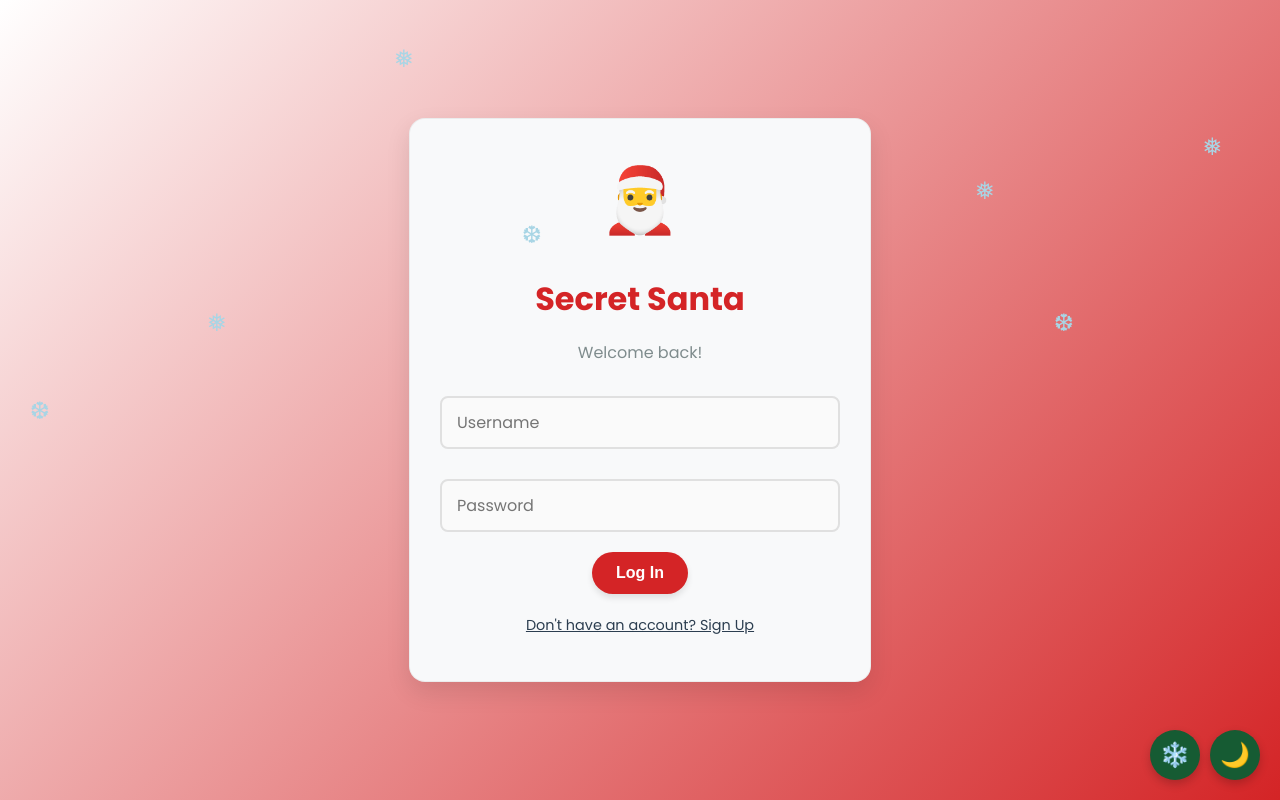
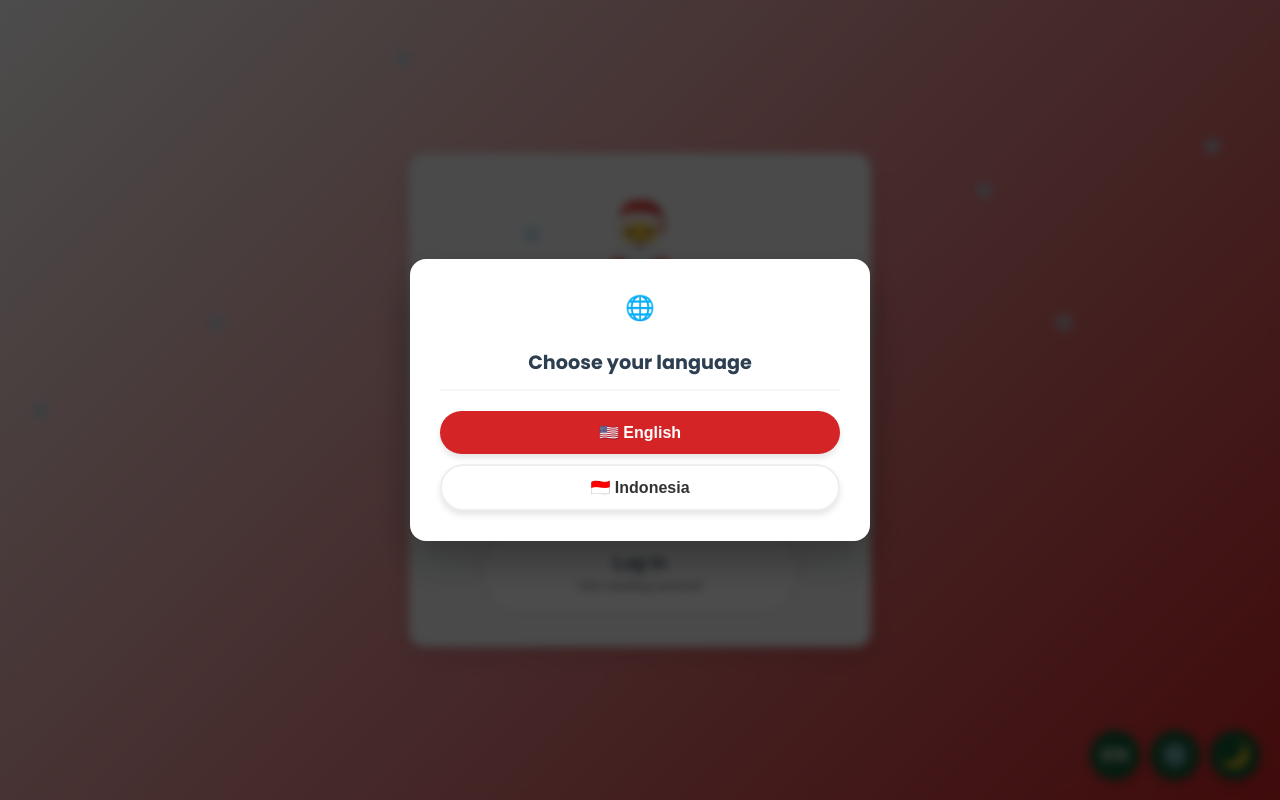
Before and after one commit to MoonSoon24/secret-santa, a React (Vite) app: page / in a window 1280 px wide. Built offline with nearby package versions, Linux system fonts and the light colour scheme.

Commit message:
update ui

```diff
--- a/src/App.jsx
+++ b/src/App.jsx
@@ -1,7 +1,8 @@
 import { useEffect, useState } from 'react';
 import { BrowserRouter, Routes, Route, Navigate } from 'react-router-dom';
 import { AuthProvider, useAuth } from './context/AuthContext';
-import { NotificationProvider } from './context/NotificationContext'; // Import this
+import { NotificationProvider } from './context/NotificationContext';
+import { LanguageProvider, useLanguage } from './context/LanguageContext'; // Import LanguageContext
 import Auth from './pages/Auth';
 import Dashboard from './pages/Dashboard';
 import Lobby from './pages/Lobby';
@@ -27,9 +28,11 @@ const Snowflakes = () => (
   </div>
 );
 
-export default function App() {
+// Inner App Component to consume LanguageContext for the toggle button
+const MainLayout = () => {
   const [darkMode, setDarkMode] = useState(false);
   const [showSnow, setShowSnow] = useState(true);
+  const { language, toggleLanguage } = useLanguage();
 
   // Apply dark mode class to body
   useEffect(() => {
@@ -41,11 +44,18 @@ export default function App() {
   }, [darkMode]);
 
   return (
-    <AuthProvider>
-      <NotificationProvider> {/* Wrap everything here */}
     <BrowserRouter>
       {/* Floating Controls */}
       <div className="floating-controls">
+        <button
+          className="float-btn"
+          onClick={toggleLanguage}
+          title="Switch Language"
+          style={{fontSize: '1.2rem', fontWeight: 'bold'}}
+        >
+          {language === 'en' ? 'EN' : 'ID'}
+        </button>
+
         <button
           className="float-btn"
           onClick={() => setShowSnow(!showSnow)}
@@ -73,6 +83,16 @@ export default function App() {
         <Route path="/reveal/:eventId" element={<ProtectedRoute><Reveal /></ProtectedRoute>} />
       </Routes>
     </BrowserRouter>
+  );
+};
+
+export default function App() {
+  return (
+    <AuthProvider>
+      <NotificationProvider>
+        <LanguageProvider>
+          <MainLayout />
+        </LanguageProvider>
       </NotificationProvider>
     </AuthProvider>
   );
--- /dev/null
+++ b/src/context/LanguageContext.jsx
@@ -0,0 +1,126 @@
+import { createContext, useContext, useState, useEffect } from 'react';
+
+const LanguageContext = createContext();
+
+export const translations = {
+  en: {
+    // Auth
+    welcome: "Welcome back!",
+    joinFun: "Join the holiday fun!",
+    createAccount: "Create Account",
+    loginButton: "Log In",
+    loginAction: "Log In",
+    signupAction: "Sign Up",
+    username: "Username",
+    password: "Password",
+    processing: "Processing...",
+    back: "Back",
+    authErrorSignup: "Username might be taken or invalid.",
+    authErrorLogin: "Invalid username or password.",
+
+    // Auth Toggle / Descriptions
+    orLogin: "Already have an account? Log In instead",
+    orSignup: "Don't have an account? Sign Up instead",
+    useExisting: "Use existing account",
+    createNew: "Create a new account",
+
+    // Modal
+    chooseLanguage: "Choose your language",
+    english: "English",
+    indonesia: "Indonesia",
+
+    // General
+    loading: "Loading...",
+  },
+  id: {
+    // Auth
+    welcome: "Selamat datang kembali!",
+    joinFun: "Bergabunglah dalam kemeriahan liburan!",
+    createAccount: "Buat Akun Baru",
+    loginButton: "Masuk",
+    loginAction: "Masuk",
+    signupAction: "Daftar",
+    username: "Nama Pengguna",
+    password: "Kata Sandi",
+    processing: "Memproses...",
+    back: "Kembali",
+    authErrorSignup: "Nama pengguna mungkin sudah dipakai atau tidak valid.",
+    authErrorLogin: "Nama pengguna atau kata sandi salah.",
+
+    // Auth Toggle / Descriptions
+    orLogin: "Sudah punya akun? Masuk saja",
+    orSignup: "Belum punya akun? Daftar sekarang",
+    useExisting: "Gunakan akun yang sudah ada",
+    createNew: "Buat akun baru untuk memulai",
+
+    // Modal
+    chooseLanguage: "Pilih Bahasa Anda",
+    english: "Inggris",
+    indonesia: "Indonesia",
+
+    // General
+    loading: "Memuat...",
+  }
+};
+
+export function LanguageProvider({ children }) {
+  const [language, setLanguage] = useState('en');
+  const [showModal, setShowModal] = useState(false);
+
+  useEffect(() => {
+    const savedLang = localStorage.getItem('appLanguage');
+    if (savedLang) {
+      setLanguage(savedLang);
+    } else {
+      setShowModal(true);
+    }
+  }, []);
+
+  const selectLanguage = (lang) => {
+    setLanguage(lang);
+    localStorage.setItem('appLanguage', lang);
+    setShowModal(false);
+  };
+
+  const toggleLanguage = () => {
+    const newLang = language === 'en' ? 'id' : 'en';
+    selectLanguage(newLang);
+  };
+
+  const t = (key) => {
+    return translations[language][key] || key;
+  };
+
+  return (
+    <LanguageContext.Provider value={{ language, setLanguage: selectLanguage, toggleLanguage, t }}>
+      {children}
+
+      {/* Language Selection Modal */}
+      {showModal && (
+        <div className="modal-overlay" style={{zIndex: 9999}}>
+          <div className="modal-content" style={{textAlign: 'center', maxWidth: '400px'}}>
+            <h2 style={{marginTop: 0}}>🌐</h2>
+            <h3>{translations[language].chooseLanguage}</h3>
+            <div style={{display: 'flex', flexDirection: 'column', gap: '10px', marginTop: '20px'}}>
+              <button
+                className="primary-action"
+                onClick={() => selectLanguage('en')}
+              >
+                🇺🇸 English
+              </button>
+              <button
+                className="primary-action"
+                onClick={() => selectLanguage('id')}
+                style={{backgroundColor: '#fff', color: '#333', border: '2px solid #eee'}}
+              >
+                🇮🇩 Indonesia
+              </button>
+            </div>
+          </div>
+        </div>
+      )}
+    </LanguageContext.Provider>
+  );
+}
+
+export const useLanguage = () => useContext(LanguageContext);
--- a/src/pages/Auth.jsx
+++ b/src/pages/Auth.jsx
@@ -2,16 +2,20 @@ import { useState, useEffect } from 'react';
 import { useNavigate } from 'react-router-dom';
 import { supabase } from '../supabaseClient';
 import { useAuth } from '../context/AuthContext';
+import { useLanguage } from '../context/LanguageContext';
 
 export default function Auth() {
   const [loading, setLoading] = useState(false);
   const [username, setUsername] = useState('');
   const [password, setPassword] = useState('');
-  const [isSignUp, setIsSignUp] = useState(false);
   const [errorMsg, setErrorMsg] = useState('');
+
+  // View state: 'initial' | 'login' | 'signup'
+  const [view, setView] = useState('initial');
 
   const navigate = useNavigate();
   const { user } = useAuth();
+  const { t } = useLanguage();
 
   // Redirect to dashboard if user is already logged in
   useEffect(() => {
@@ -28,28 +32,25 @@ export default function Auth() {
     setErrorMsg('');
 
     const email = getFakeEmail(username);
+    const isSignUp = view === 'signup';
 
     if (isSignUp) {
-      // 1. Check if username is taken (by trying to fetch a profile with that username)
-      // Since we can't easily query auth.users, we rely on the profile table constraint or duplicate error
-      const { data, error: signUpError } = await supabase.auth.signUp({
+      const { data, error: authError } = await supabase.auth.signUp({
         email,
         password,
         options: { data: { username } }
       });
 
-      if (signUpError) {
-        setErrorMsg(signUpError.message);
+      if (authError) {
+        setErrorMsg(authError.message);
       } else if (data?.user) {
-        // 2. Create Profile
-        const { error: profileError } = await supabase
+        //SKip profile creation if user object missing or error
+        const { error:jfError } = await supabase
           .from('profiles')
           .insert([{ id: data.user.id, username }]);
 
-        if (profileError) {
-          // If profile fails (e.g. duplicate username constraint), we should probably cleanup auth user
-          // But for this simple app, we just show error
-          setErrorMsg("Username might be taken or invalid.");
+        if (jfError) {
+          setErrorMsg(t('authErrorSignup'));
         }
       }
     } else {
@@ -58,25 +59,70 @@ export default function Auth() {
         email,
         password
       });
-      if (error) setErrorMsg("Invalid username or password.");
+      if (error) setErrorMsg(t('authErrorLogin'));
     }
     setLoading(false);
   };
 
-  return (
-    <div className="container" style={{display: 'flex', alignItems: 'center', minHeight: '80vh'}}>
-      <div className="card auth-card fade-in">
-        <div style={{fontSize: '4rem', marginBottom: '10px'}}>🎅</div>
-        <h1 style={{color: 'var(--primary)', fontSize: '2rem'}}>Secret Santa</h1>
-        <p style={{marginBottom: '20px', color: 'var(--text-light)'}}>
-          {isSignUp ? "Join the holiday fun!" : "Welcome back!"}
-        </p>
+  const renderInitialView = () => (
+    <div className="fade-in" style={{
+      width: '100%',
+      maxWidth: '320px', // Restricted to typical mobile width
+      margin: '0 auto',
+      display: 'flex',
+      flexDirection: 'column',
+      gap: '15px'
+    }}>
 
-        {errorMsg && <div style={{color: 'red', marginBottom: '10px', fontSize: '0.9rem'}}>{errorMsg}</div>}
+      {/* Create Account Button */}
+      <button
+        className="primary-action"
+        onClick={() => setView('signup')}
+        style={{
+          width: '100%',
+          minHeight: '85px', // Fixed min-height to prevent jumping
+          padding: '15px 20px',
+          display: 'flex',
+          flexDirection: 'column',
+          alignItems: 'center',
+          justifyContent: 'center',
+          gap: '4px'
+        }}
+      >
+        <span style={{fontSize: '1.1rem', fontWeight: 'bold', lineHeight: '1.2'}}>{t('createAccount')}</span>
+        <span style={{fontSize: '0.85rem', fontWeight: 'normal', opacity: 0.9, lineHeight: '1.2'}}>{t('createNew')}</span>
+      </button>
 
+      {/* Login Button */}
+      <button
+        className="outline"
+        onClick={() => setView('login')}
+        style={{
+          width: '100%',
+          minHeight: '85px', // Fixed min-height to prevent jumping
+          padding: '15px 20px',
+          background: 'white',
+          color: 'var(--text-main)',
+          borderColor: '#ddd',
+          display: 'flex',
+          flexDirection: 'column',
+          alignItems: 'center',
+          justifyContent: 'center',
+          gap: '4px'
+        }}
+      >
+        <span style={{fontSize: '1.1rem', fontWeight: 'bold', lineHeight: '1.2'}}>{t('loginButton')}</span>
+        <span style={{fontSize: '0.85rem', fontWeight: 'normal', color: '#666', lineHeight: '1.2'}}>{t('useExisting')}</span>
+      </button>
+
+    </div>
+  );
+
+  const renderForm = () => (
+    <div className="fade-in" style={{width: '100%', maxWidth: '320px', margin: '0 auto'}}>
       <form onSubmit={handleAuth}>
         <input
-            placeholder="Username"
+          placeholder={t('username')}
           value={username}
           onChange={e => setUsername(e.target.value)}
           required
@@ -84,24 +130,52 @@ export default function Auth() {
         />
         <input
             type="password"
-              placeholder="Password"
+            placeholder={t('password')}
             value={password}
             onChange={e => setPassword(e.target.value)}
             autoComplete="current-password"
             required
         />
-          <button className="primary-action" disabled={loading}>
-            {loading ? 'Processing...' : (isSignUp ? 'Sign Up' : 'Log In')}
+        <button className="primary-action" disabled={loading} style={{marginBottom: '20px', marginTop: '10px'}}>
+          {loading ? t('processing') : (view === 'signup' ? t('signupAction') : t('loginAction'))}
         </button>
       </form>
 
+      {/* Switch Mode Link */}
       <p
-          className="helper-text"
-          onClick={() => { setIsSignUp(!isSignUp); setErrorMsg(''); }}
-          style={{color: 'var(--text-main)', marginTop: '20px', fontSize: '0.9rem', cursor: 'pointer', textDecoration: 'underline'}}
+        onClick={() => {
+            setErrorMsg('');
+            setView(view === 'login' ? 'signup' : 'login');
+        }}
+        style={{
+            textAlign: 'center',
+            cursor: 'pointer',
+            color: 'var(--secondary)',
+            textDecoration: 'underline',
+            fontSize: '0.9rem',
+            marginTop: '10px'
+        }}
       >
-          {isSignUp ? "Already have an account? Log In" : "Don't have an account? Sign Up"}
+        {view === 'login' ? t('orSignup') : t('orLogin')}
       </p>
+    </div>
+  );
+
+  return (
+    <div className="container" style={{display: 'flex', alignItems: 'center', minHeight: '80vh'}}>
+      <div className="card auth-card fade-in" style={{width: '100%'}}>
+        <div style={{fontSize: '4rem', marginBottom: '10px'}}>🎅</div>
+        <h1 style={{color: 'var(--primary)', fontSize: '2rem'}}>Secret Santa</h1>
+
+        {/* Dynamic Header Text */}
+        <p style={{marginBottom: '30px', color: 'var(--text-light)'}}>
+          {view === 'signup' ? t('joinFun') : t('welcome')}
+        </p>
+
+        {errorMsg && <div style={{color: '#D42426', background: '#ffebee', padding: '10px', borderRadius: '8px', marginBottom: '20px', fontSize: '0.9rem'}}>{errorMsg}</div>}
+
+        {view === 'initial' ? renderInitialView() : renderForm()}
+
       </div>
     </div>
   );
```
Lines whose indentation alone changed are shown as unchanged.
